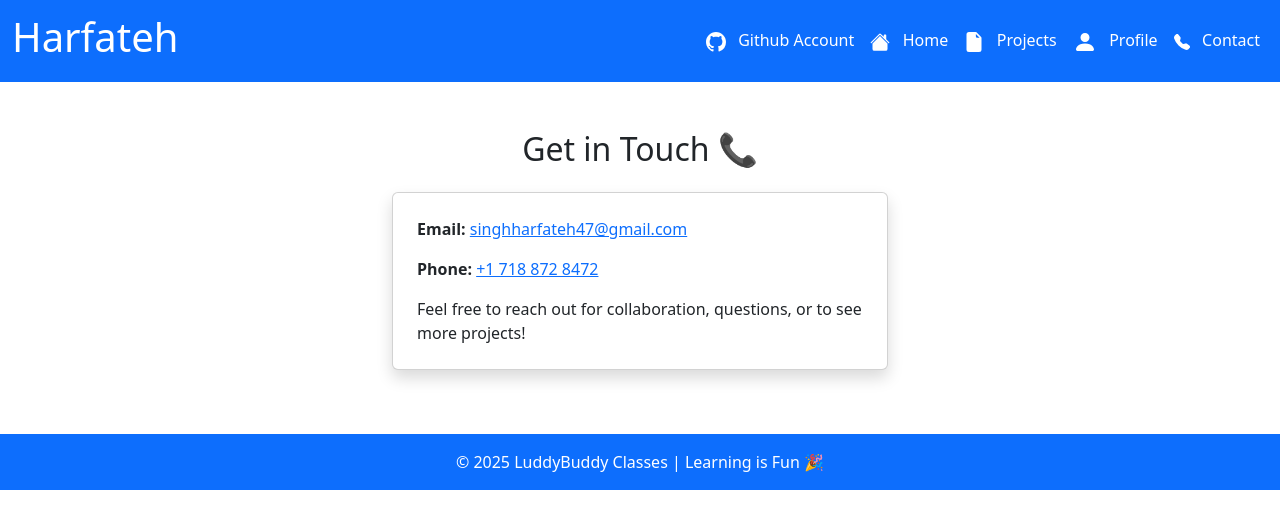
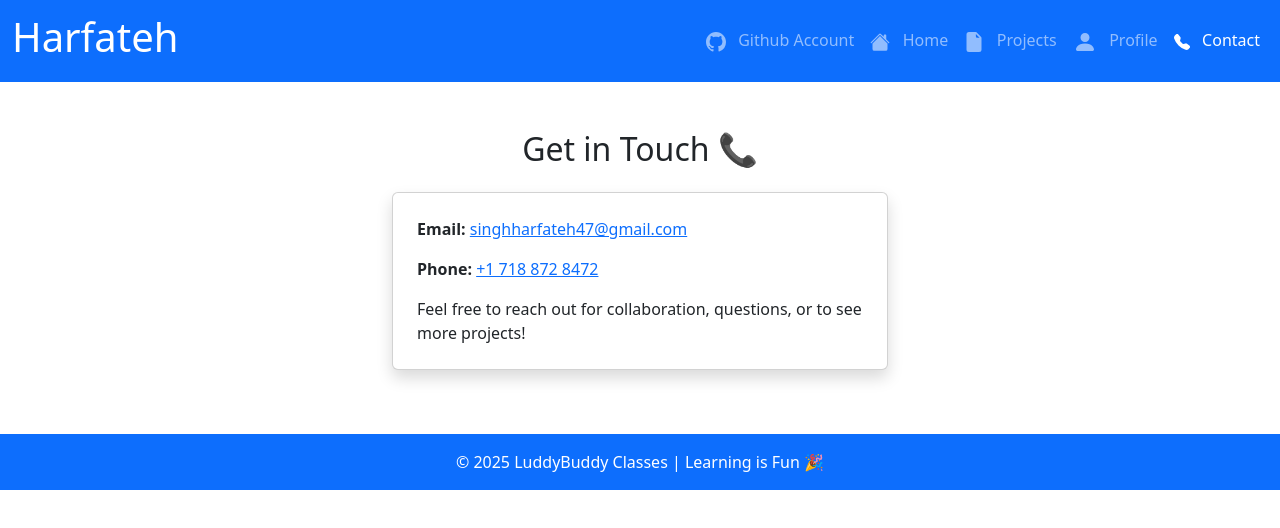
Before and after one commit to thebigcoderheehee/Portfolio_2, a plain HTML site: page contact.html in a window 1280 px wide. Drawn offline with nearby package versions, Linux system fonts and the light colour scheme.

Commit message:
Add files via upload

```diff
--- a/contact.html
+++ b/contact.html
@@ -30,7 +30,7 @@
             <div class="collapse navbar-collapse" id="navbarTogglerDemo03">
                 <ul class="navbar-nav ms-auto">
                     <li class="nav-item">
-                        <a class="nav-link active" href="https://github.com/thebigcoderheehee">
+                        <a class="nav-link" href="https://github.com/thebigcoderheehee">
                             <svg xmlns="http://www.w3.org/2000/svg" width="20" height="20" fill="currentColor"
                                 class="bi bi-github" viewBox="0 0 16 16">
                                 <path
@@ -39,7 +39,7 @@
                         </a>
                     </li>
                     <li class="nav-item">
-                        <a class="nav-link active" href="./index.html">
+                        <a class="nav-link" href="./index.html">
                             <svg xmlns="http://www.w3.org/2000/svg" width="20" height="20" fill="currentColor"
                                 class="bi bi-house-fill" viewBox="0 0 16 16">
                                 <path
@@ -49,7 +49,7 @@
                         </a>
                     </li>
                     <li class="nav-item">
-                        <a class="nav-link active" href="./projects.html">
+                        <a class="nav-link" href="./projects.html">
                             <svg xmlns="http://www.w3.org/2000/svg" width="20" height="20" fill="currentColor"
                                 class="bi bi-file-earmark-fill" viewBox="0 0 16 16">
                                 <path
@@ -58,7 +58,7 @@
                         </a>
                     </li>
                     <li class="nav-item">
-                        <a class="nav-link active" href="./profile.html">
+                        <a class="nav-link" href="./profile.html">
                             <svg xmlns="http://www.w3.org/2000/svg" width="24" height="24" fill="currentColor"
                                 class="bi bi-person-fill" viewBox="0 0 16 16">
                                 <path d="M3 14s-1 0-1-1 1-4 6-4 6 3 6 4-1 1-1 1zm5-6a3 3 0 1 0 0-6 3 3 0 0 0 0 6" />
```
Also changed, not shown: index.html (+4 -4 lines), profile.html (+3 -3 lines), projects.html (+3 -3 lines).
